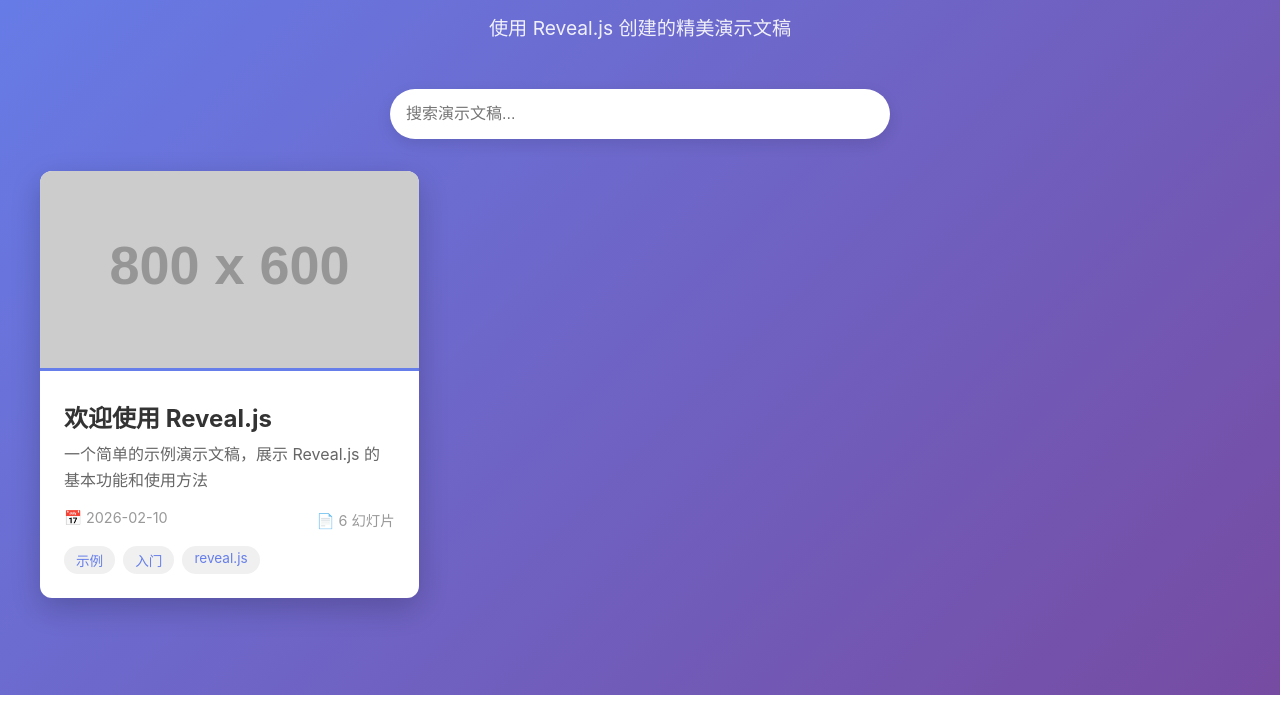
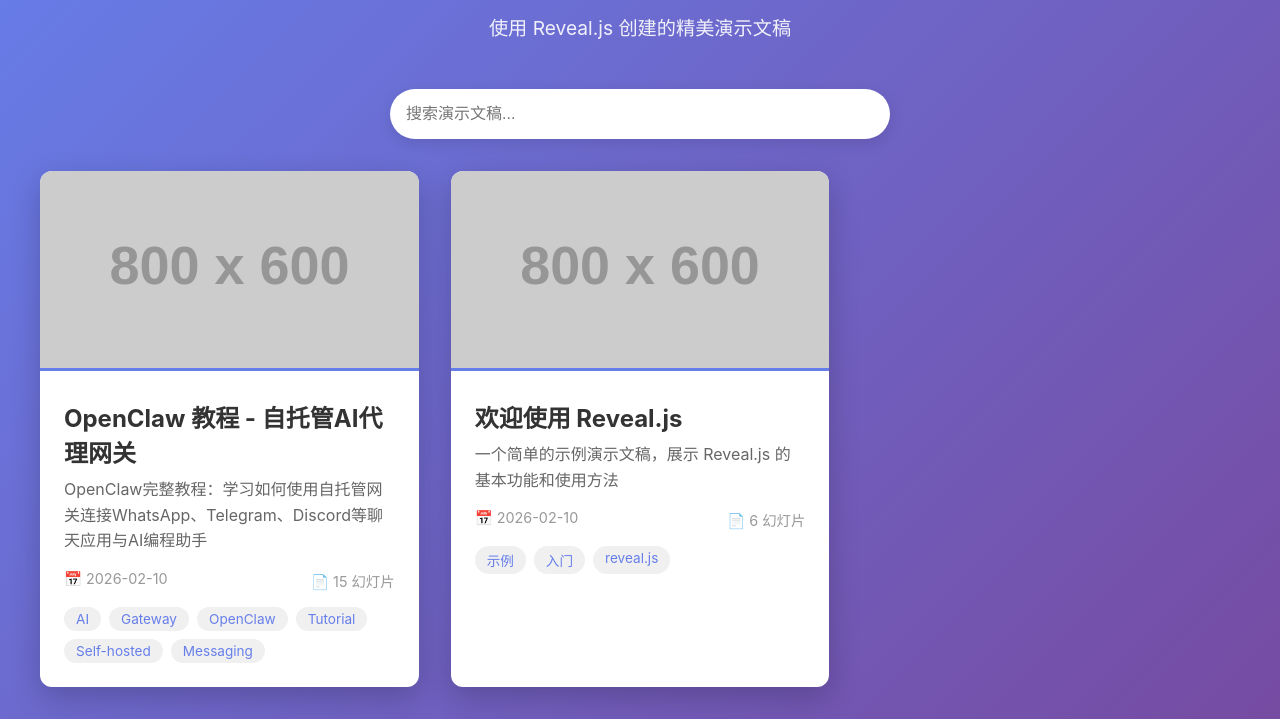
Before and after one commit to zhaoxuanZzz/ppt-repo, a website: page index.html in a window 1280 px wide. Shown: the part 105-824 px from the top of the page. Before the commit the page ends 800 px from the top, so only its background shows below. Drawn offline with Linux system fonts and the light colour scheme; placeholder pictures from the web are drawn by us.

Commit message:
Update presentations

```diff
--- a/index.html
+++ b/index.html
@@ -166,6 +166,22 @@
         <div class="presentations" id="presentations">
 
         <div class="ppt-card">
+            <a href="presentations/openclaw-tutorial/index.html">
+                <img src="presentations/openclaw-tutorial/thumbnail.png" alt="OpenClaw 教程 - 自托管AI代理网关" onerror="this.src='https://via.placeholder.com/800x600?text=PPT'">
+                <div class="card-content">
+                    <h3>OpenClaw 教程 - 自托管AI代理网关</h3>
+                    <p>OpenClaw完整教程：学习如何使用自托管网关连接WhatsApp、Telegram、Discord等聊天应用与AI编程助手</p>
+                    <div class="meta">
+                        <span class="date">📅 2026-02-10</span>
+                        <span class="slides">📄 15 幻灯片</span>
+                    </div>
+                    <div class="tags"><span class="tag">AI</span><span class="tag">Gateway</span><span class="tag">OpenClaw</span><span class="tag">Tutorial</span><span class="tag">Self-hosted</span><span class="tag">Messaging</span></div>
+                </div>
+            </a>
+        </div>
+
+
+        <div class="ppt-card">
             <a href="presentations/welcome-to-reveal/index.html">
                 <img src="presentations/welcome-to-reveal/thumbnail.png" alt="欢迎使用 Reveal.js" onerror="this.src='https://via.placeholder.com/800x600?text=PPT'">
                 <div class="card-content">
```
